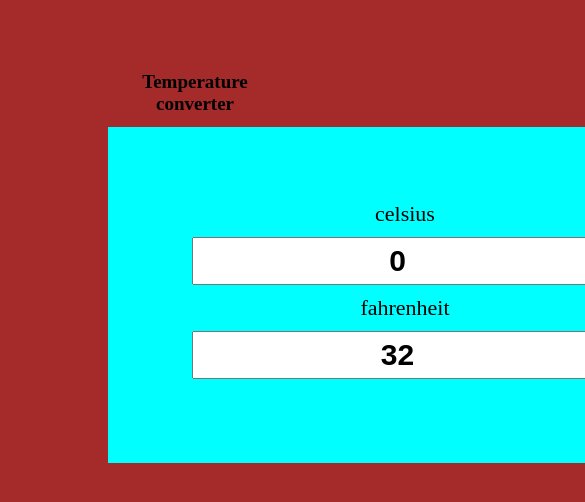
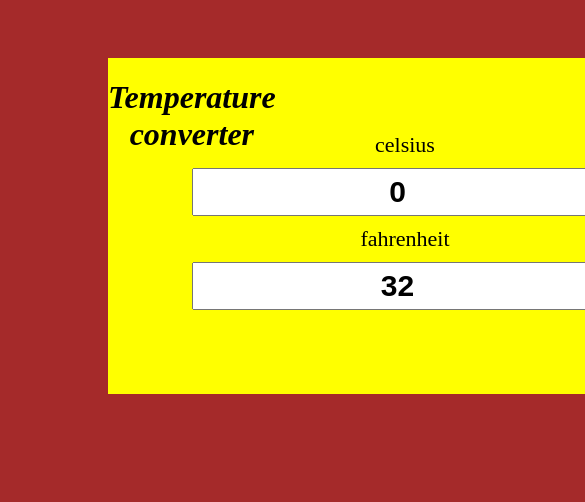
Before and after one commit to gourishnaik/converter, a plain HTML site: page index.html in a window 390 px wide. Shown: the top 502 px of the page, 585 px wide, since content can reach past the window. Drawn offline with Linux system fonts and the light colour scheme.

Commit message:
Update index.html

```diff
--- a/index.html
+++ b/index.html
@@ -33,17 +33,21 @@
                 font-size: 22px;
             }
 
-    @media(max-width:700px){
+    @media(max-width:800px){
         h1{
-            font-size:19px;
-}
+            position:fixed;
+            width:min-content;
+            display: inline-block;
+            word-wrap: initial;
+            padding-bottom: 40px;
+            font-style: italic;
+        }
 
-
-
- #container{
-          width:360px;
-}
-}
+        #container{
+          width:400px;
+          background:yellow;
+        }
+    }
         </style>
 </head>
     <body>
```
